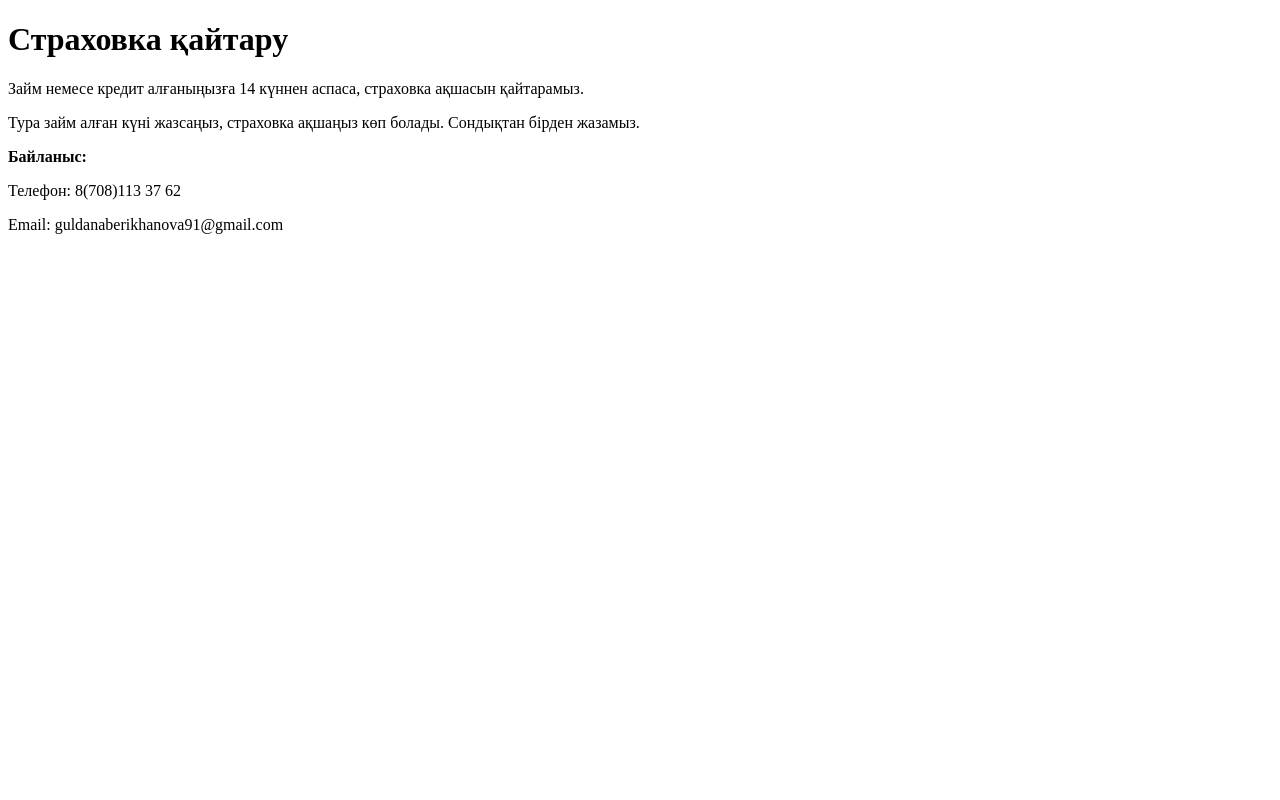
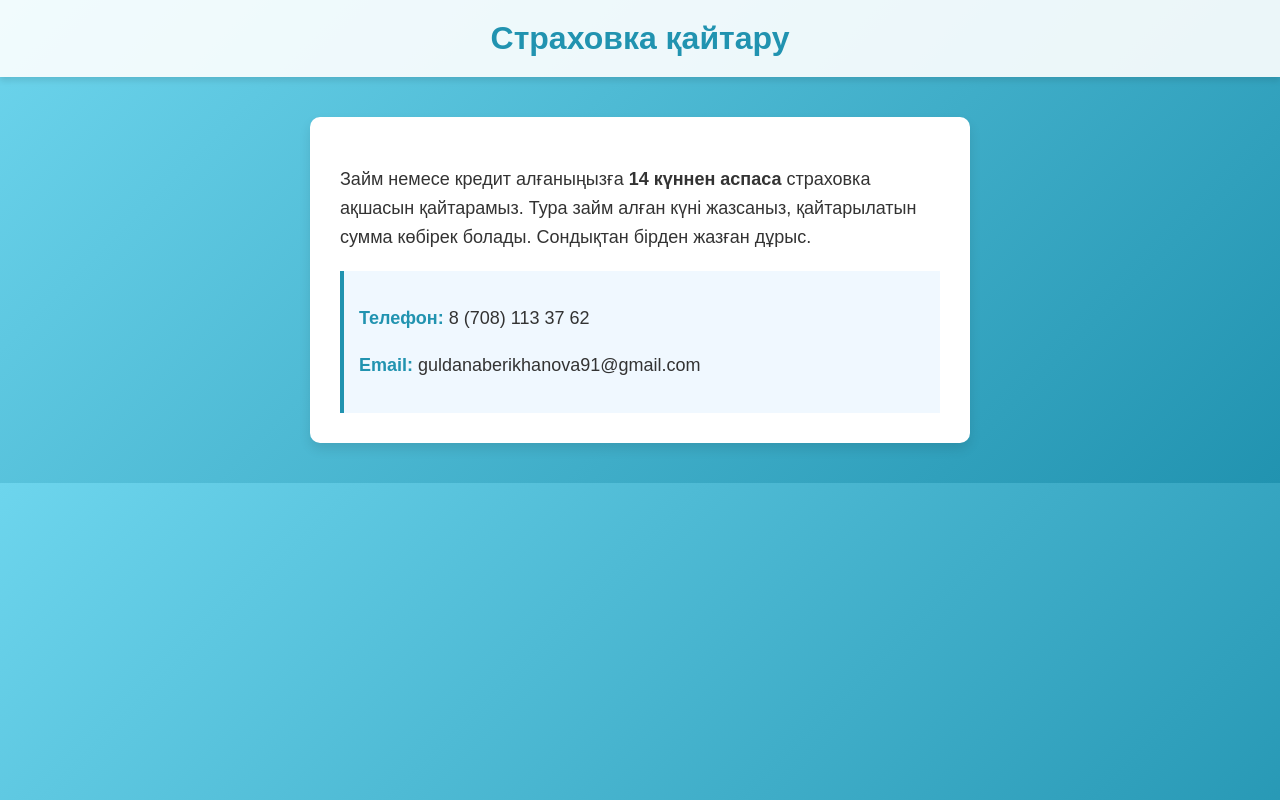
Before and after one commit to kimajhg/strahovka-site, a plain HTML site: page index.html in a window 1280 px wide. Drawn offline with Linux system fonts and the light colour scheme.

Commit message:
Update index.html
<!DOCTYPE html>
<html lang="ru">
<head>
  <meta charset="UTF-8">
  <title>Возврат страховки</title>
  <style>
    body {
      font-family: Arial, sans-serif;
      margin: 0;
      padding: 0;
      background: linear-gradient(135deg, #6dd5ed, #2193b0);
      color: #333;
    }
    header {
      background-color: rgba(255, 255, 255, 0.9);
      padding: 20px;
      text-align: center;
      box-shadow: 0 4px 6px rgba(0,0,0,0.1);
    }
    header h1 {
      margin: 0;
      color: #2193b0;
    }
    main {
      max-width: 600px;
      margin: 40px auto;
      background: white;
      padding: 30px;
      border-radius: 10px;
      box-shadow: 0 6px 12px rgba(0,0,0,0.1);
    }
    p {
      font-size: 18px;
      line-height: 1.6;
    }
    .contact {
      margin-top: 20px;
      padding: 15px;
      background: #f0f8ff;
      border-left: 4px solid #2193b0;
    }
    .contact b {
      color: #2193b0;
    }
  </style>
</head>
<body>
  <header>
    <h1>Страховка қайтару</h1>
  </header>
  <main>
    <p>
      Займ немесе кредит алғаныңызға <b>14 күннен аспаса</b> страховка ақшасын қайтарамыз.
      Тура займ алған күні жазсаныз, қайтарылатын сумма көбірек болады. Сондықтан бірден жазған дұрыс.
    </p>
    <div class="contact">
      <p><b>Телефон:</b> 8 (708) 113 37 62</p>
      <p><b>Email:</b> guldanaberikhanova91@gmail.com</p>
    </div>
  </main>
</body>
</html>

```diff
--- a/index.html
+++ b/index.html
@@ -1,15 +1,62 @@
 <!DOCTYPE html>
-<html lang="kk">
+<html lang="ru">
 <head>
   <meta charset="UTF-8">
-  <title>Страховка қайтару</title>
+  <title>Возврат страховки</title>
+  <style>
+    body {
+      font-family: Arial, sans-serif;
+      margin: 0;
+      padding: 0;
+      background: linear-gradient(135deg, #6dd5ed, #2193b0);
+      color: #333;
+    }
+    header {
+      background-color: rgba(255, 255, 255, 0.9);
+      padding: 20px;
+      text-align: center;
+      box-shadow: 0 4px 6px rgba(0,0,0,0.1);
+    }
+    header h1 {
+      margin: 0;
+      color: #2193b0;
+    }
+    main {
+      max-width: 600px;
+      margin: 40px auto;
+      background: white;
+      padding: 30px;
+      border-radius: 10px;
+      box-shadow: 0 6px 12px rgba(0,0,0,0.1);
+    }
+    p {
+      font-size: 18px;
+      line-height: 1.6;
+    }
+    .contact {
+      margin-top: 20px;
+      padding: 15px;
+      background: #f0f8ff;
+      border-left: 4px solid #2193b0;
+    }
+    .contact b {
+      color: #2193b0;
+    }
+  </style>
 </head>
 <body>
-  <h1>Страховка қайтару</h1>
-  <p>Займ немесе кредит алғаныңызға 14 күннен аспаса, страховка ақшасын қайтарамыз.</p>
-  <p>Тура займ алған күні жазсаңыз, страховка ақшаңыз көп болады. Сондықтан бірден жазамыз.</p>
-  <p><b>Байланыс:</b></p>
-  <p>Телефон: 8(708)113 37 62</p>
-  <p>Email: guldanaberikhanova91@gmail.com</p>
+  <header>
+    <h1>Страховка қайтару</h1>
+  </header>
+  <main>
+    <p>
+      Займ немесе кредит алғаныңызға <b>14 күннен аспаса</b> страховка ақшасын қайтарамыз.
+      Тура займ алған күні жазсаныз, қайтарылатын сумма көбірек болады. Сондықтан бірден жазған дұрыс.
+    </p>
+    <div class="contact">
+      <p><b>Телефон:</b> 8 (708) 113 37 62</p>
+      <p><b>Email:</b> guldanaberikhanova91@gmail.com</p>
+    </div>
+  </main>
 </body>
 </html>
```
